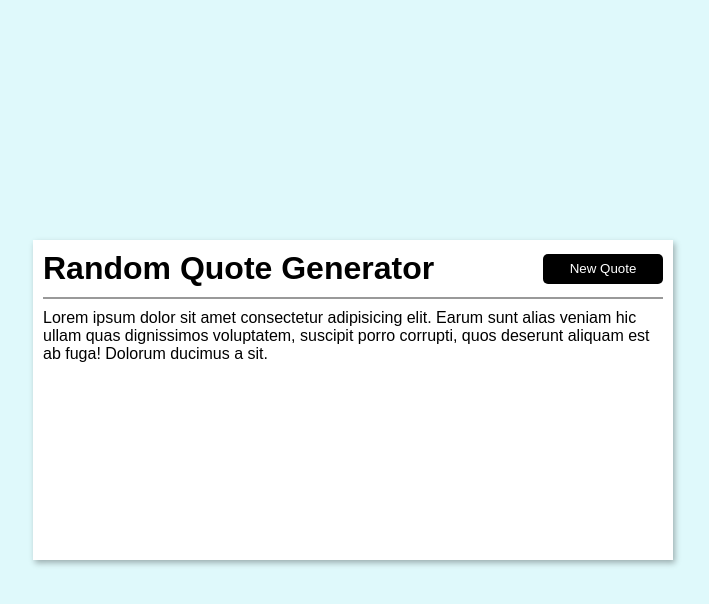
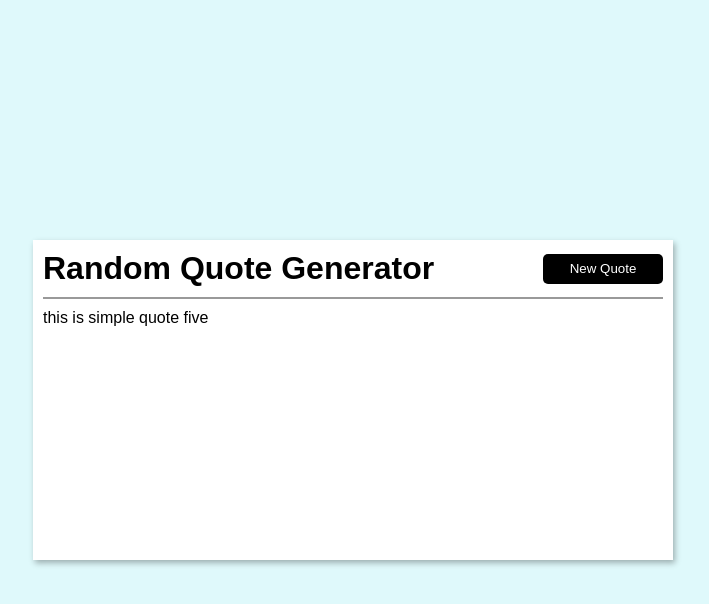
Before and after one commit to Sujon-Ahmed/new-quote-generator, a plain HTML site: page index.html in a window 1280 px wide. Both pictures are taken after a click on the button "New Quote". Shown: the whole page, without its empty margins (287-996 px from the left). Drawn offline with Linux system fonts and the light colour scheme.

Commit message:
app complete

```diff
--- a/css/style.css
+++ b/css/style.css
@@ -37,6 +37,7 @@ body {
     background: #000;
     color: #fff;
     border-radius: 5px;
+    cursor: pointer;
 }
 .divider {
     margin: auto;
--- a/js/app.js
+++ b/js/app.js
@@ -12,4 +12,10 @@ window.onload = function () {
 function main() {
     let newQuoteBtn = document.getElementById('new-quote-btn');
     let quoteBody = document.getElementById('quote-body');
+
+    newQuoteBtn.addEventListener('click', function () {
+        let index = Math.floor(Math.random() * defaultQuotes.length);
+        let quote = defaultQuotes[index];
+        quoteBody.innerText = quote;
+    });
 }
```
